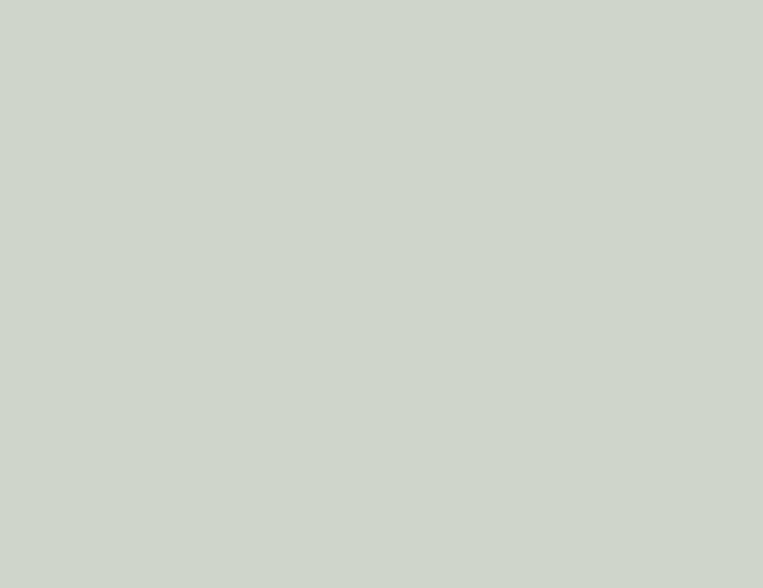
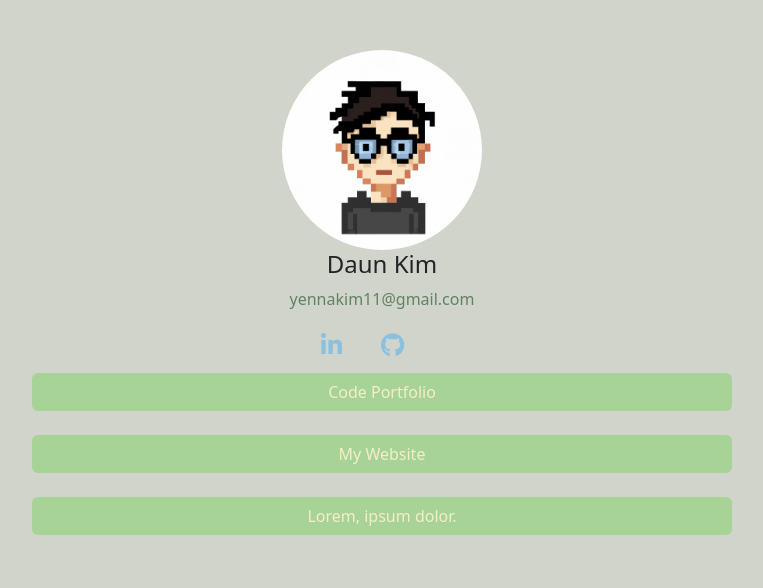
Before and after one commit to yennakim/links-in-bio-2, a plain HTML site: page index.html in a window 1280 px wide. Shown: the whole page, without its empty margins (258-1021 px from the left). Drawn offline with nearby package versions, Linux system fonts and the light colour scheme.

Commit message:
added content

```diff
--- a/index.html
+++ b/index.html
@@ -1,15 +1,53 @@
 <!DOCTYPE html>
 <html lang="en">
   <head>
-  <meta charset="UTF-8">
-  <meta name="viewport" content="width=device-width, initial-scale=1.0">
+    <meta charset="UTF-8" />
+    <meta name="viewport" content="width=device-width, initial-scale=1.0" />
     <title>Links in Bio</title>
-  <link href="https://cdn.jsdelivr.net/npm/bootstrap@5.3.2/dist/css/bootstrap.min.css" rel="stylesheet" integrity="sha384-T3c6CoIi6uLrA9TneNEoa7RxnatzjcDSCmG1MXxSR1GAsXEV/Dwwykc2MPK8M2HN" crossorigin="anonymous">
-  <link rel="stylesheet" href="main.css">
+    <link
+      href="https://cdn.jsdelivr.net/npm/bootstrap@5.3.2/dist/css/bootstrap.min.css"
+      rel="stylesheet"
+      integrity="sha384-T3c6CoIi6uLrA9TneNEoa7RxnatzjcDSCmG1MXxSR1GAsXEV/Dwwykc2MPK8M2HN"
+      crossorigin="anonymous"
+    />
+    <link
+      rel="stylesheet"
+      href="https://cdnjs.cloudflare.com/ajax/libs/font-awesome/6.4.2/css/all.min.css"
+      integrity="sha512-z3gLpd7yknf1YoNbCzqRKc4qyor8gaKU1qmn+CShxbuBusANI9QpRohGBreCFkKxLhei6S9CQXFEbbKuqLg0DA=="
+      crossorigin="anonymous"
+      referrerpolicy="no-referrer"
+    />
+    <link rel="stylesheet" href="main.css" />
   </head>
   <body>
+    <div class="container">
 
-  <script src="https://cdn.jsdelivr.net/npm/bootstrap@5.3.2/dist/js/bootstrap.bundle.min.js" integrity="sha384-C6RzsynM9kWDrMNeT87bh95OGNyZPhcTNXj1NW7RuBCsyN/o0jlpcV8Qyq46cDfL" crossorigin="anonymous"></script>
+        <img src="img/DALL·E 2023-10-13 19.51.38.png" alt="" id="avatar" />
+
+      <h4>Daun Kim</h4>
+      <p id="subtext">yennakim11@gmail.com</p>
+
+        <div class="social">
+          <a href="#"><i class="fa-brands fa-linkedin-in"></i></a>
+          <a href="#"><i class="fa-brands fa-github"></i></a>
+          <a href="#"><i class="fa-brands fa-x-twitter"></i></a>
+
+        </div>
+
+      <div class="d-grid gap-4 col-12">
+        <button class="btn" type="button">Code Portfolio</button>
+        <button class="btn" type="button">My Website</button>
+        <button class="btn" type="button">Lorem, ipsum dolor.</button>
+
+      </div>
+    </div>
+
+
+    <script
+      src="https://cdn.jsdelivr.net/npm/bootstrap@5.3.2/dist/js/bootstrap.bundle.min.js"
+      integrity="sha384-C6RzsynM9kWDrMNeT87bh95OGNyZPhcTNXj1NW7RuBCsyN/o0jlpcV8Qyq46cDfL"
+      crossorigin="anonymous"
+    ></script>
     <script src="main.js"></script>
   </body>
 </html>
--- a/main.css
+++ b/main.css
@@ -1,3 +1,44 @@
 body {
   background-color: #D0D4CA;
 }
+
+.container {
+  display: flex;
+  flex-direction: column;
+  align-items: center;
+  width: 800px;
+  margin: 0 auto;
+  padding: 50px;
+
+}
+
+#avatar {
+  width: 200px;
+  border-radius: 50%;
+}
+
+.btn {
+  background-color: #A7D397;
+  color: #F5EEC8;
+}
+
+.btn:hover, .btn:active {
+  background-color: #555843;
+}
+
+#subtext {
+  color: #618264;
+}
+
+
+.social {
+  width: 200px;
+  display: flex;
+  justify-content: space-evenly;
+  font-size: 1.5rem;
+  padding-bottom: 10px;
+}
+
+.fa-brands {
+  color: #8CC0DE;
+}
```
Also changed, not shown: img/DALL·E 2023-10-13 19.51.38.png (added). Lines whose indentation alone changed are shown as unchanged.
